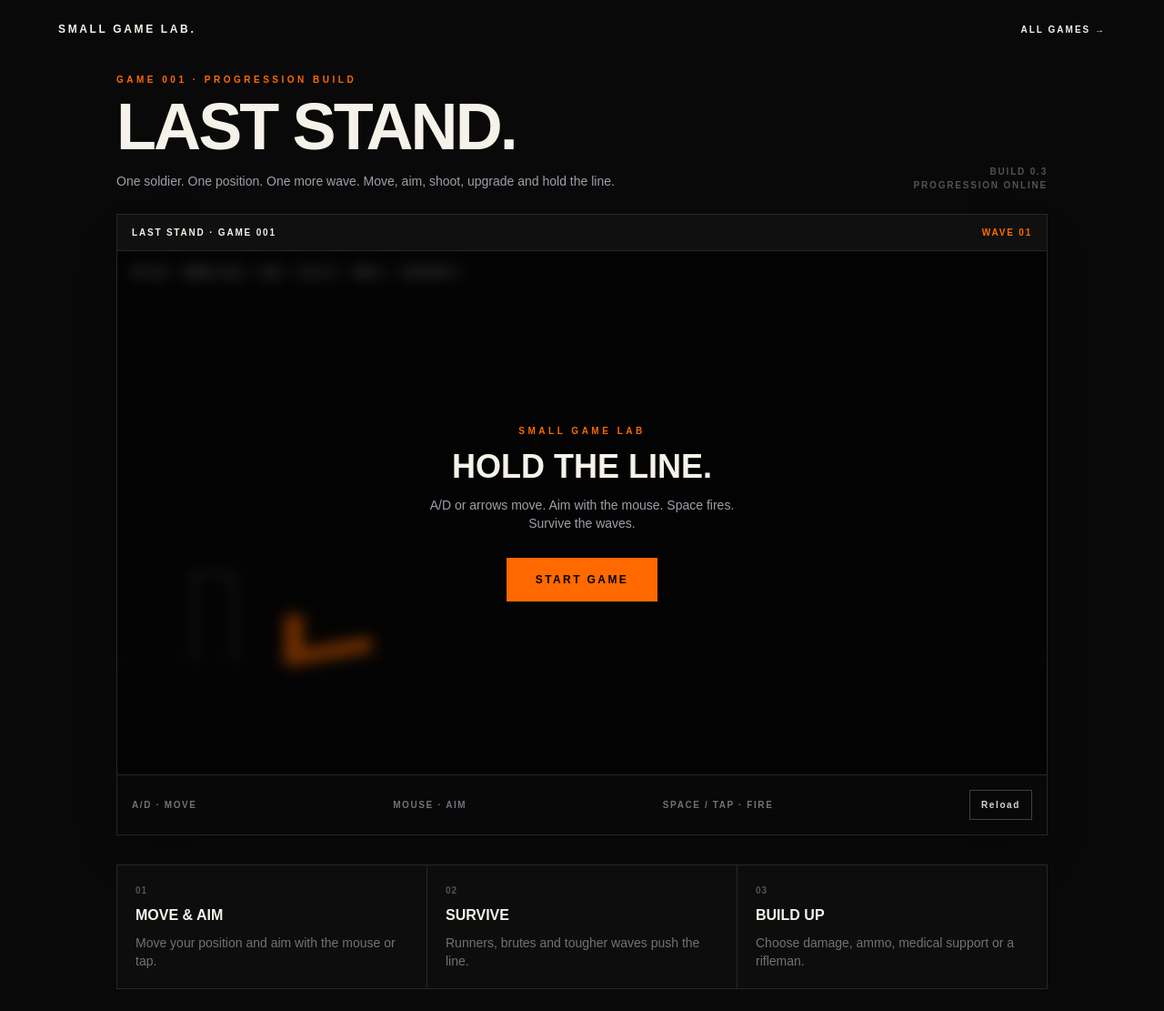
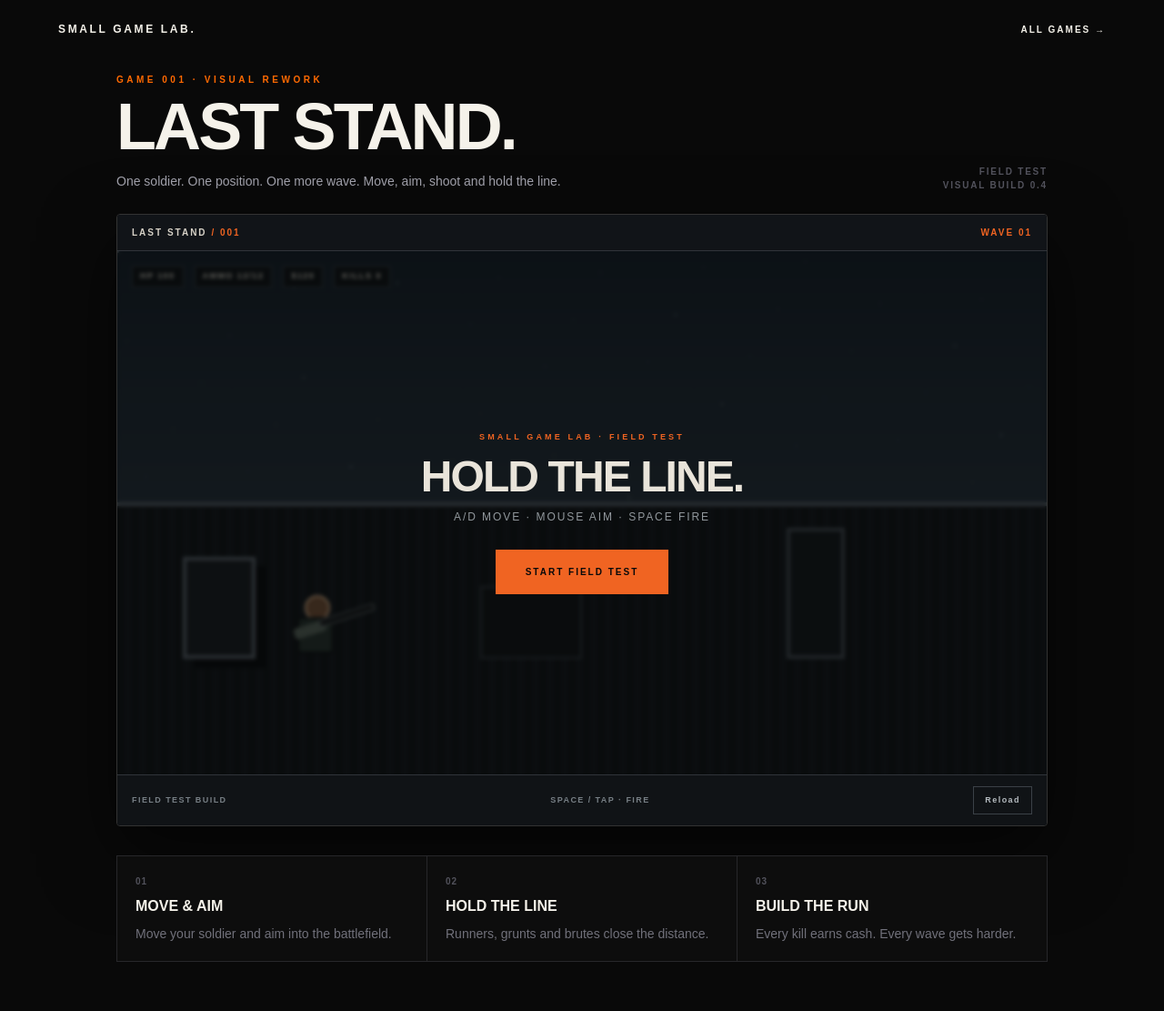
Before and after one commit to jasb-to/smallgamelab, a Next.js app: page /games/last-stand in a window 1280 px wide. Shown: the whole page at 91% size. After the commit the page ends 1081 px from the top, so only its background shows below. Built offline with nearby package versions, Linux system fonts and the light colour scheme.

Commit message:
feat: switch Last Stand to visual rework

```diff
--- a/app/games/last-stand/page.tsx
+++ b/app/games/last-stand/page.tsx
@@ -1,5 +1,5 @@
 import Link from "next/link";
-import LastStandGame from "../../../components/last-stand-game-v4";
+import LastStandGame from "../../../components/last-stand-game-v5";
 
 export default function LastStandPage() {
   return (
@@ -12,17 +12,17 @@ export default function LastStandPage() {
         <section className="mx-auto mt-10 max-w-5xl">
           <div className="mb-6 flex flex-col justify-between gap-4 md:flex-row md:items-end">
             <div>
-              <p className="text-[10px] font-black uppercase tracking-[0.35em] text-orange-500">GAME 001 · PROGRESSION BUILD</p>
+              <p className="text-[10px] font-black uppercase tracking-[0.35em] text-orange-500">GAME 001 · VISUAL REWORK</p>
               <h1 className="mt-2 text-5xl font-black uppercase tracking-[-0.04em] md:text-7xl">Last Stand.</h1>
-              <p className="mt-3 max-w-xl text-sm leading-6 text-zinc-400">One soldier. One position. One more wave. Move, aim, shoot, upgrade and hold the line.</p>
+              <p className="mt-3 max-w-xl text-sm leading-6 text-zinc-400">One soldier. One position. One more wave. Move, aim, shoot and hold the line.</p>
             </div>
-            <div className="text-left text-[10px] font-black uppercase tracking-[0.18em] text-zinc-600 md:text-right">Build 0.3<br />Progression online</div>
+            <div className="text-left text-[10px] font-black uppercase tracking-[0.18em] text-zinc-600 md:text-right">Field Test<br />Visual Build 0.4</div>
           </div>
           <LastStandGame />
           <div className="mt-8 grid gap-px overflow-hidden border border-zinc-800 bg-zinc-800 md:grid-cols-3">
-            <div className="bg-[#0d0d0d] p-5"><p className="text-[10px] font-black uppercase tracking-widest text-zinc-600">01</p><h2 className="mt-2 font-black uppercase">Move & aim</h2><p className="mt-2 text-sm text-zinc-500">Move your position and aim with the mouse or tap.</p></div>
-            <div className="bg-[#0d0d0d] p-5"><p className="text-[10px] font-black uppercase tracking-widest text-zinc-600">02</p><h2 className="mt-2 font-black uppercase">Survive</h2><p className="mt-2 text-sm text-zinc-500">Runners, brutes and tougher waves push the line.</p></div>
-            <div className="bg-[#0d0d0d] p-5"><p className="text-[10px] font-black uppercase tracking-widest text-zinc-600">03</p><h2 className="mt-2 font-black uppercase">Build up</h2><p className="mt-2 text-sm text-zinc-500">Choose damage, ammo, medical support or a rifleman.</p></div>
+            <div className="bg-[#0d0d0d] p-5"><p className="text-[10px] font-black uppercase tracking-widest text-zinc-600">01</p><h2 className="mt-2 font-black uppercase">Move & aim</h2><p className="mt-2 text-sm text-zinc-500">Move your soldier and aim into the battlefield.</p></div>
+            <div className="bg-[#0d0d0d] p-5"><p className="text-[10px] font-black uppercase tracking-widest text-zinc-600">02</p><h2 className="mt-2 font-black uppercase">Hold the line</h2><p className="mt-2 text-sm text-zinc-500">Runners, grunts and brutes close the distance.</p></div>
+            <div className="bg-[#0d0d0d] p-5"><p className="text-[10px] font-black uppercase tracking-widest text-zinc-600">03</p><h2 className="mt-2 font-black uppercase">Build the run</h2><p className="mt-2 text-sm text-zinc-500">Every kill earns cash. Every wave gets harder.</p></div>
           </div>
         </section>
       </div>
```
